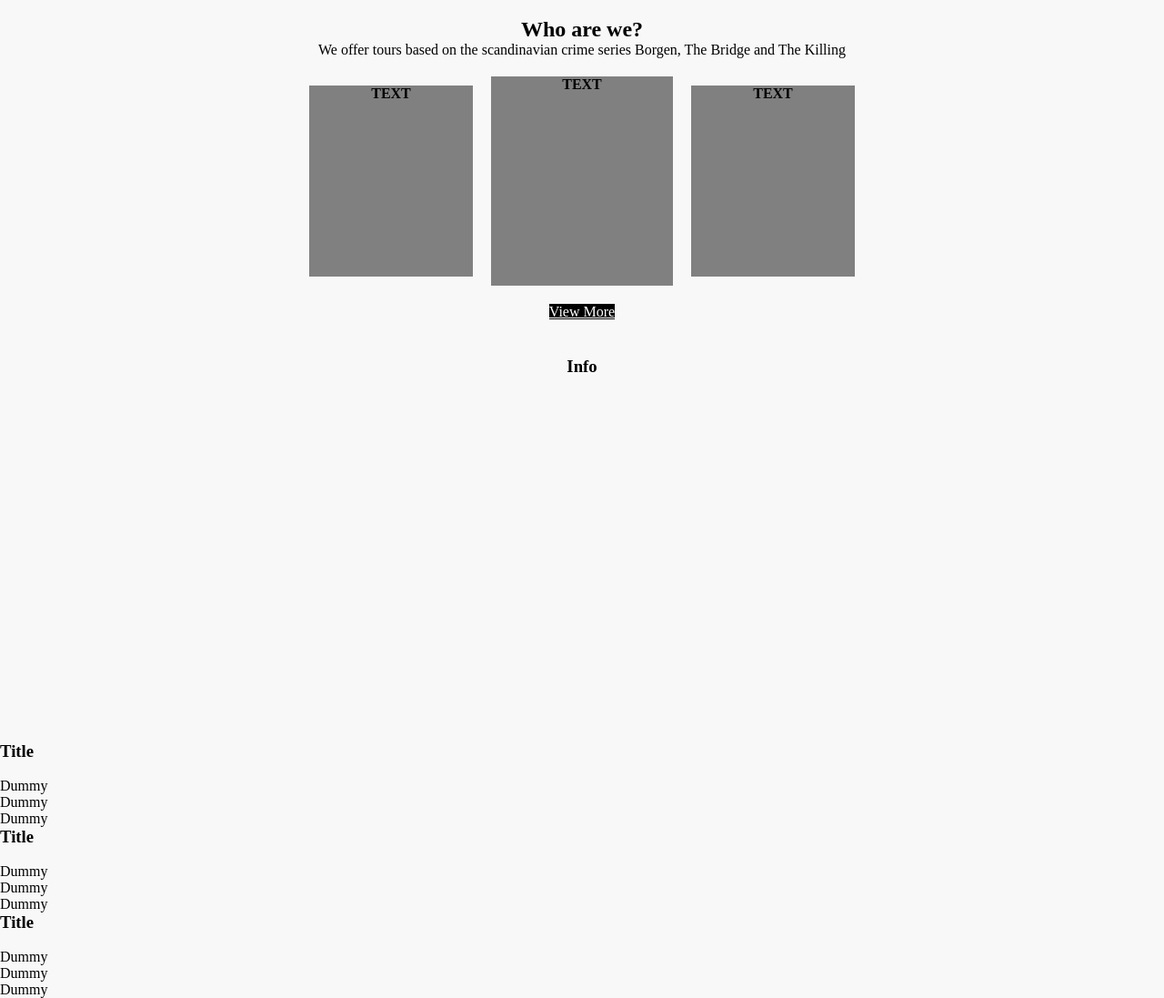
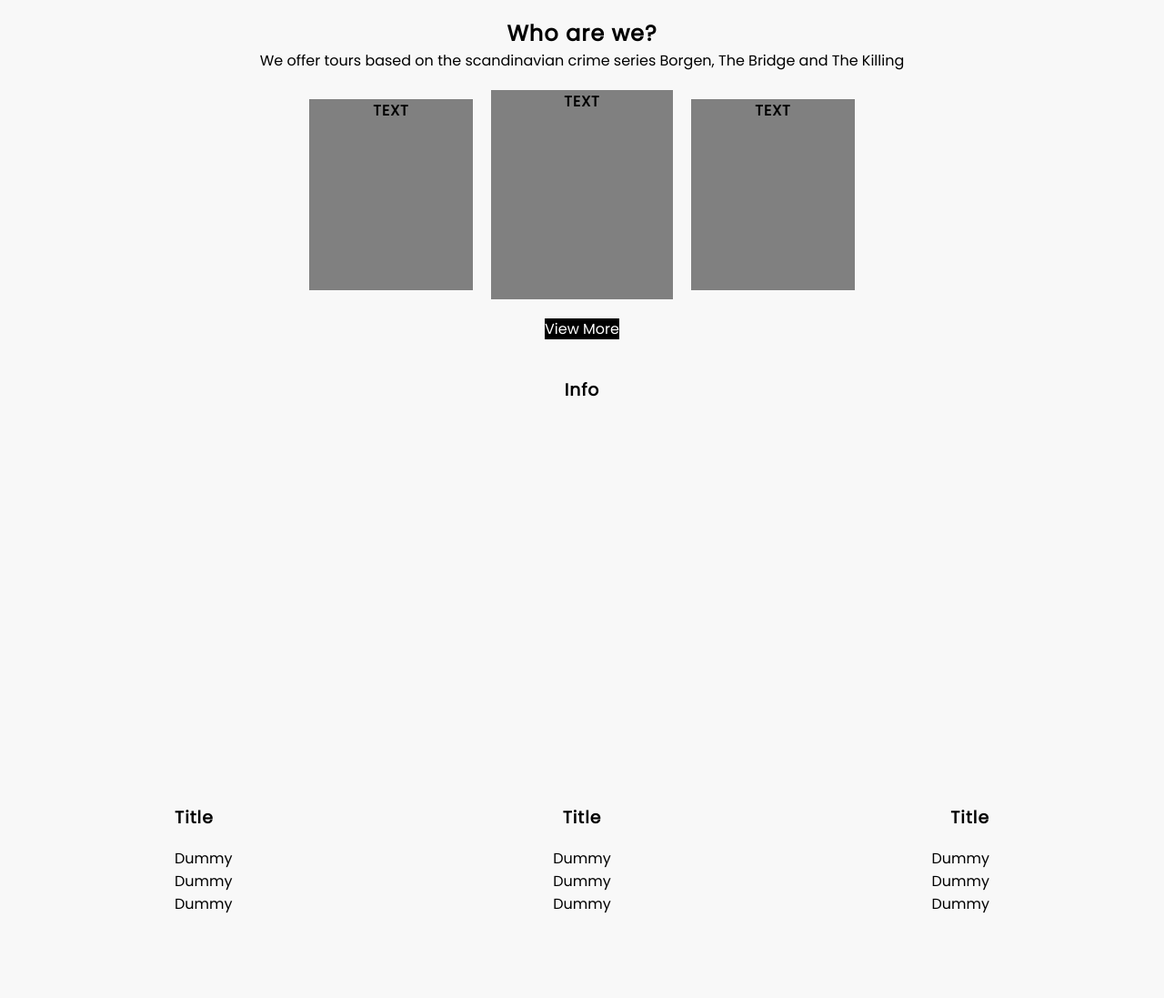
Before and after one commit to EduardCarmocanu/nordic-noir, a PHP site: page / in a window 1280 px wide. Shown: the part 801-1898 px from the top of the page at 91% size. After the commit the page ends 1805 px from the top, so only its background shows below. Run offline with PHP 8.4, Linux system fonts and the light colour scheme; some libraries are stand-ins or nearby versions.

Commit message:
CSS generated by the SASS engine

```diff
--- a/css/landing.css
+++ b/css/landing.css
@@ -50,23 +18,14 @@
     width: 210px; }
 
 .third-section {
-  padding-top: 20px;
-  padding-bottom: 20px;
-  width: 100vw;
   padding-left: 5%;
   padding-right: 5%; }
-  .third-section .info {
-    text-align: center; }
   .third-section .image-gallery {
-    display: flex;
     flex-flow: row;
-    flex-wrap: wrap;
-    justify-content: space-between; }
+    flex-wrap: wrap; }
     .third-section .image-gallery figure {
       width: 48%;
-      margin-top: 10px; }
-      .third-section .image-gallery figure img {
-        width: 100%; }
+      margin-top: 20px; }
 
 /* Custom, iPhone Retina */
 @media only screen and (min-width: 320px) {
--- a/css/main.css
+++ b/css/main.css
@@ -4,12 +4,143 @@
 .pt-10 {
   padding-top: 10px; }
 
+/*
+* PADDING ALL
+*/
+.pa-1 {
+  padding: 10px; }
+
+.pa-2 {
+  padding: 20px; }
+
+/*
+* PADDING TOP
+*/
 .pt-1 {
   padding-top: 10px; }
 
+.pt-2 {
+  padding-top: 20px; }
+
+/*
+* PADDING BOTTOM
+*/
+.pb-1 {
+  padding-bottom: 10px; }
+
+.pb-2 {
+  padding-bottom: 20px; }
+
+/*
+* PADDING LEFT
+*/
+.pl-1 {
+  padding-left: 10px; }
+
+.pl-2 {
+  padding-left: 20px; }
+
+/*
+* PADDING RIGHT
+*/
+.p2-1 {
+  padding-right: 10px; }
+
+.p2-2 {
+  padding-right: 20px; }
+
+.flex {
+  display: flex; }
+
+.flex-justify-center {
+  justify-content: center; }
+
+.flex-justify-space-around {
+  justify-content: space-around !important; }
+
+.flex-justify-space-between {
+  justify-content: space-between !important; }
+
+.flex-align-center {
+  align-items: center; }
+
+.center {
+  left: 0;
+  right: 0;
+  margin-left: auto;
+  margin-right: auto; }
+
+.text-center {
+  text-align: center; }
+
+.text-right {
+  text-align: right; }
+
+.text-left {
+  text-align: left; }
+
+.text-justify {
+  text-align: justify; }
+
+.no-overflow {
+  overflow: hidden; }
+
+.no-overflow-x {
+  overflow-x: hidden; }
+
+.no-overflow-y {
+  overflow-y: hidden; }
+
+.full-width {
+  width: 100%; }
+
+.full-height {
+  height: 100%; }
+
+.full-view-height {
+  height: 100vh; }
+
+.full-view-width {
+  width: 100vw; }
+
+.full-view-width-height {
+  height: 100vh;
+  width: 100vw; }
+
+.has-background {
+  background-size: cover;
+  background-position: center;
+  background-repeat: no-repeat; }
+
+.main-footer {
+  width: 70vw; }
+
+.footer-col {
+  width: 33.333%; }
+
 * {
   box-sizing: border-box;
-  margin: 0px; }
+  margin: 0px;
+  padding: 0; }
+
+a {
+  text-decoration: none;
+  font-family: "Poppins", sans-serif !important; }
+
+p {
+  font-family: "Poppins", sans-serif; }
+
+h1,
+h2,
+h3,
+h4,
+h5,
+h6 {
+  font-family: "Poppins", sans-serif;
+  letter-spacing: 1px; }
+
+ul {
+  list-style: none; }
 
 .CTA-button {
   background: black;
```
Also changed, not shown: other parts of css/landing.css (+1 -33 lines), other parts of css/main.css (+12 -31 lines). Lines whose indentation alone changed are shown as unchanged.
